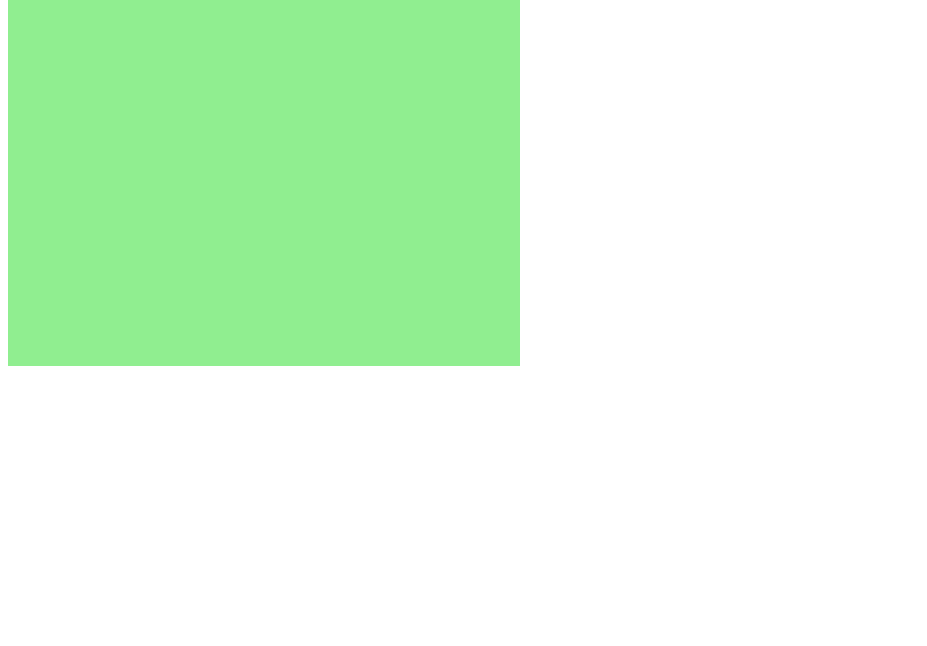
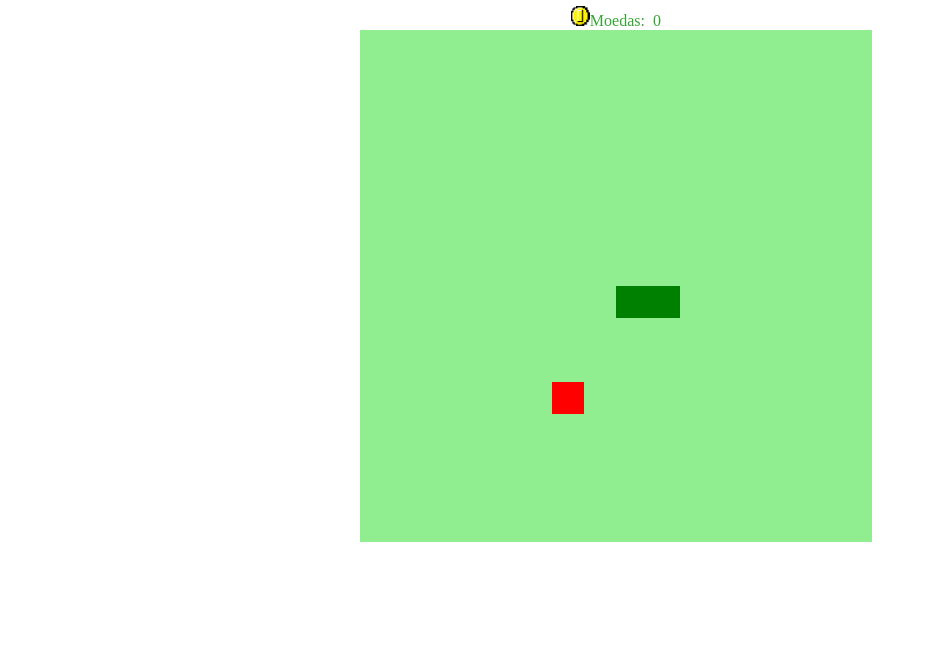
Before and after one commit to CarlosDevSys/BootCampHtmlDio-SnakeGame, a plain HTML site: page index.html in a window 1280 px wide. Shown: the part 154-800 px from the top of the page, without its empty margins (0-927 px from the left). Drawn offline with Linux system fonts and the light colour scheme.

Commit message:
correcao javasceipt

```diff
--- a/index.html
+++ b/index.html
@@ -9,6 +9,14 @@
     <title>Snake Game</title>
 </head>
 <body>
+     <h1>SNAKE GAME</h1>
+     <header id="cabecalho-principal">
+         <div id="pontuacao-game">
+             <img src="img/moeda.png" height="20px" alt="moeda" srcset="">Moedas:&nbsp;&nbsp;<span id="pontuacao-atual">0</span>
+         </div>
+
+     </header>
+
      <canvas id="snake" width="512" height="512"></canvas>
 </body>
 </html>
--- a/script.js
+++ b/script.js
@@ -1,75 +1,83 @@
-let canvas = document.getElementById("snake");
-let context = canvas.getContext("2d");
-let box =32;
-let snake = [];
-snake[0] = {
+let canvas = document.getElementById("snake"); //criar elemento que irá rodar o jogo
+let context = canvas.getContext("2d"); //....
+let box = 32;
+let snake = []; //criar cobrinha como lista, já que ela vai ser uma série de coordenadas, que quando pintadas, criam os quadradinhos
+snake[0] ={
     x: 8 * box,
     y: 8 * box
 }
 let direction = "right";
-
+let food ={
+    x: Math.floor(Math.random() * 15 + 1) * box,
+    y: Math.floor(Math.random() * 15 + 1) * box
+}
 
 function criarBG(){
-  context.fillStyle = "Lightgreen";
-  context.fillRect(0,0,16* box,16 *box);
-
+    context.fillStyle = "lightgreen";
+    context.fillRect(0, 0, 16*box, 16*box); //desenha o retângulo usando x e y e a largura e altura setadas
 }
 
-function criarSnake(){
-    for(i=0;i < snake.length;i++){
+function criarCobrinha (){
+    for(i = 0; i < snake.length; i++){
         context.fillStyle = "green";
-        context.fillRect(snake[i].x, snake[i].y, box, box)
+        context.fillRect(snake[i].x, snake[i].y, box, box);
     }
-
 }
 
-function drawFood() {
-    context.fillStyle = "blue";
+function drawFood (){
+    context.fillStyle = "red";
     context.fillRect(food.x, food.y, box, box);
 }
 
+//quando um evento acontece, detecta e chama uma função
 document.addEventListener('keydown', update);
 
-function update(event) {
-    if (event.keyCode == 37 && direction != "right") direction = "left";
-    if (event.keyCode == 38 && direction != "donw") direction = "up";
-    if (event.keyCode == 39 && direction != "left") direction = "right";
-    if (event.keyCode == 40 && direction != "up") direction = "down";
+function update(event){
+    if(event.keyCode == 37 && direction != 'right') direction = 'left';
+    if(event.keyCode == 38 && direction != 'down') direction = 'up';
+    if(event.keyCode == 39 && direction != 'left') direction = 'right';
+    if(event.keyCode == 40 && direction != 'up') direction = 'down';
 }
 
 function iniciarJogo(){
-    if (snake[0].x > 15 * box && direction == "right") snake[0].x = 0;
-    if (snake[0].x < 0 && direction == "left") snake[0].x = 16 * box;
-    if (snake[0].y > 15 * box && direction == "down") snake[0].y = 0;
-    if (snake[0].y < 0 && direction == "up") snake[0].y = 16 * box;
 
-    for (i = 1; i < snake.length; i++) {
-        contador.innerText = snake.length - 1;
-        if (snake[0].x == snake[i].x && snake[0].y == snake[i].y) {
+    if(snake[0].x > 15*box && direction == "right") snake[0].x = 0;
+    if(snake[0].x < 0 && direction == 'left') snake[0].x = 16 * box;
+    if(snake[0].y > 15*box && direction == "down") snake[0].y = 0;
+    if(snake[0].y < 0 && direction == 'up') snake[0].y = 16 * box;
+
+    for(i = 1; i < snake.length; i++){
+        if(snake[0].x == snake[i].x && snake[0].y == snake[i].y){
             clearInterval(jogo);
-            alert('GAME OVER ;(');
+            alert('Game Over :(');
         }
     }
 
     criarBG();
-    criarSnake();
+    criarCobrinha();
+    drawFood();
 
     let snakeX = snake[0].x;
     let snakeY = snake[0].y;
 
-    if (direction == "right") snakeX += box;
-    if (direction == "left") snakeX -= box;
+    if(direction == "right") snakeX += box;
+    if(direction == "left") snakeX -= box;
     if (direction == "up") snakeY -= box;
-    if (direction == "down") snakeX += box;
+    if(direction == "down") snakeY += box;
 
-    snake.pop();
+    if(snakeX != food.x || snakeY != food.y){
+        snake.pop(); //pop tira o último elemento da lista
+    }else{
+        food.x = Math.floor(Math.random() * 15 +1) * box;
+        food.y = Math.floor(Math.random() * 15 +1) * box;
+    }
 
-    let newHead = {
-        y: snakeX,
-        x: snakeY
+    let newHead ={
+        x: snakeX,
+        y: snakeY
     }
-    snake.unshift(newHead);
 
+    snake.unshift(newHead); //método unshift adiciona como primeiro quadradinho da cobrinha
 }
 
 let jogo = setInterval(iniciarJogo, 100);
--- a/style.css
+++ b/style.css
@@ -0,0 +1,10 @@
+body{
+    height: 95vh;
+    width: 95vw;
+    display: flex;
+    flex-direction: column;
+    justify-content: center;
+    align-items: center;
+    background-color:white;
+    color: rgb(52, 165, 52);
+}
```
Also changed, not shown: img/moeda.png (added).
